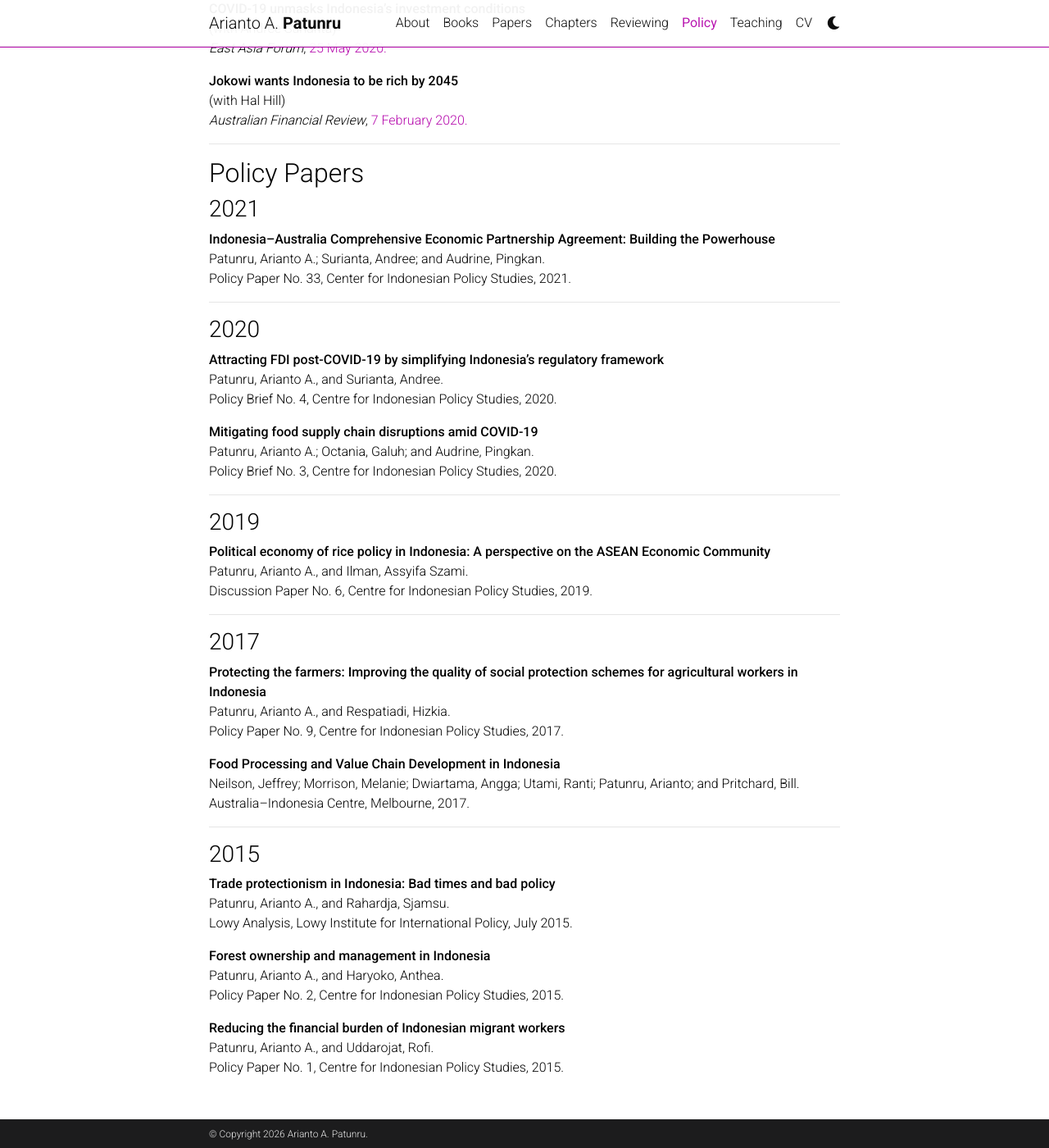
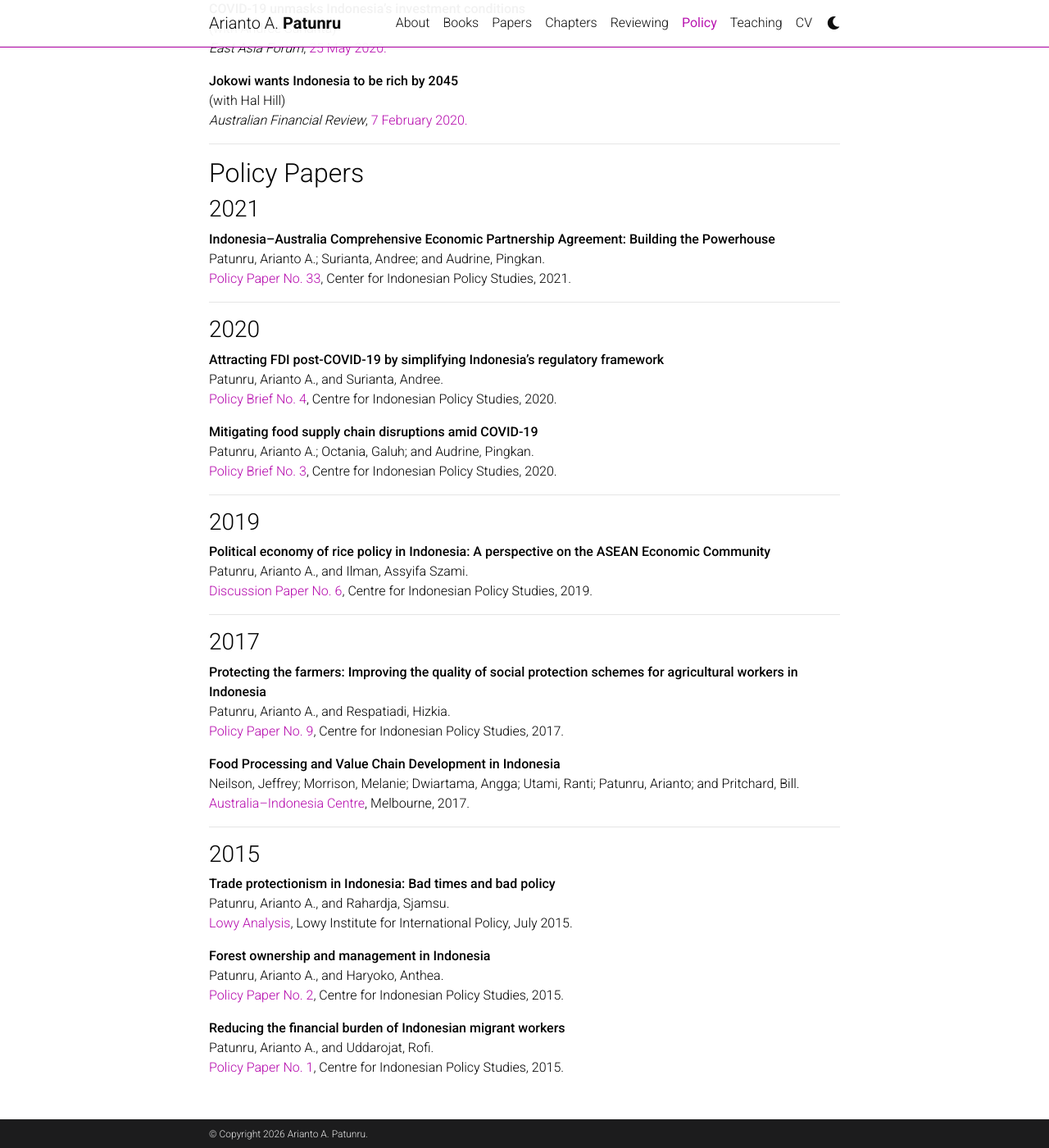
Before and after one commit to patunru/patunru.github.io, a Jekyll site: the page built from _pages/policy-papers.md, in a window 1280 px wide and 1400 px high, scrolled down 2289 px. Shown: the whole window at 82% size. Built offline with Jekyll 4.4.1, drawn with Linux system fonts in a browser that asks for light colours; comment, search, counter and statistics services are not loaded; a style sheet for code colours, icons or effects is not loaded; part of the change alters nothing that is shown.

```diff
--- a/_pages/policy-papers.md
+++ b/_pages/policy-papers.md
@@ -130,7 +130,7 @@ nav_order: 5
 
 **Indonesia–Australia Comprehensive Economic Partnership Agreement: Building the Powerhouse**
 Patunru, Arianto A.; Surianta, Andree; and Audrine, Pingkan.
-Policy Paper No. 33, Center for Indonesian Policy Studies, 2021.
+[Policy Paper No. 33](https://www.econstor.eu/bitstream/10419/249413/1/CIPS-PP33.pdf), Center for Indonesian Policy Studies, 2021.
 
 ---
 
@@ -138,11 +138,11 @@ Policy Paper No. 33, Center for Indonesian Policy Studies, 2021.
 
 **Attracting FDI post-COVID-19 by simplifying Indonesia's regulatory framework**
 Patunru, Arianto A., and Surianta, Andree.
-Policy Brief No. 4, Centre for Indonesian Policy Studies, 2020.
+[Policy Brief No. 4](https://www.cips-indonesia.org/publications/attracting-fdi-post-covid-19-by-simplifying-indonesia’s-regulatory-framework), Centre for Indonesian Policy Studies, 2020.
 
 **Mitigating food supply chain disruptions amid COVID-19**
 Patunru, Arianto A.; Octania, Galuh; and Audrine, Pingkan.
-Policy Brief No. 3, Centre for Indonesian Policy Studies, 2020.
+[Policy Brief No. 3](https://www.cips-indonesia.org/publications/mitigating-food-supply-chain-disruptions-amid-covid-19), Centre for Indonesian Policy Studies, 2020.
 
 ---
 
@@ -150,7 +150,7 @@ Policy Brief No. 3, Centre for Indonesian Policy Studies, 2020.
 
 **Political economy of rice policy in Indonesia: A perspective on the ASEAN Economic Community**
 Patunru, Arianto A., and Ilman, Assyifa Szami.
-Discussion Paper No. 6, Centre for Indonesian Policy Studies, 2019.
+[Discussion Paper No. 6](https://doi.org/10.35497/346118), Centre for Indonesian Policy Studies, 2019.
 
 ---
 
@@ -158,11 +158,11 @@ Discussion Paper No. 6, Centre for Indonesian Policy Studies, 2019.
 
 **Protecting the farmers: Improving the quality of social protection schemes for agricultural workers in Indonesia**
 Patunru, Arianto A., and Respatiadi, Hizkia.
-Policy Paper No. 9, Centre for Indonesian Policy Studies, 2017.
+[Policy Paper No. 9](https://doi.org/10.35497/270482), Centre for Indonesian Policy Studies, 2017.
 
 **Food Processing and Value Chain Development in Indonesia**
 Neilson, Jeffrey; Morrison, Melanie; Dwiartama, Angga; Utami, Ranti; Patunru, Arianto; and Pritchard, Bill.
-Australia–Indonesia Centre, Melbourne, 2017.
+[Australia–Indonesia Centre](https://doi.org/10.4225/03/5a2744eeee64b), Melbourne, 2017.
 
 ---
 
@@ -170,12 +170,12 @@ Australia–Indonesia Centre, Melbourne, 2017.
 
 **Trade protectionism in Indonesia: Bad times and bad policy**
 Patunru, Arianto A., and Rahardja, Sjamsu.
-Lowy Analysis, Lowy Institute for International Policy, July 2015.
+[Lowy Analysis](https://www.lowyinstitute.org/publications/trade-protectionism-indonesia-bad-times-bad-policy), Lowy Institute for International Policy, July 2015.
 
 **Forest ownership and management in Indonesia**
 Patunru, Arianto A., and Haryoko, Anthea.
-Policy Paper No. 2, Centre for Indonesian Policy Studies, 2015.
+[Policy Paper No. 2](https://www.jstor.org/stable/resrep62551), Centre for Indonesian Policy Studies, 2015.
 
 **Reducing the financial burden of Indonesian migrant workers**
 Patunru, Arianto A., and Uddarojat, Rofi.
-Policy Paper No. 1, Centre for Indonesian Policy Studies, 2015.
+[Policy Paper No. 1](https://www.jstor.org/stable/resrep62453), Centre for Indonesian Policy Studies, 2015.
```
